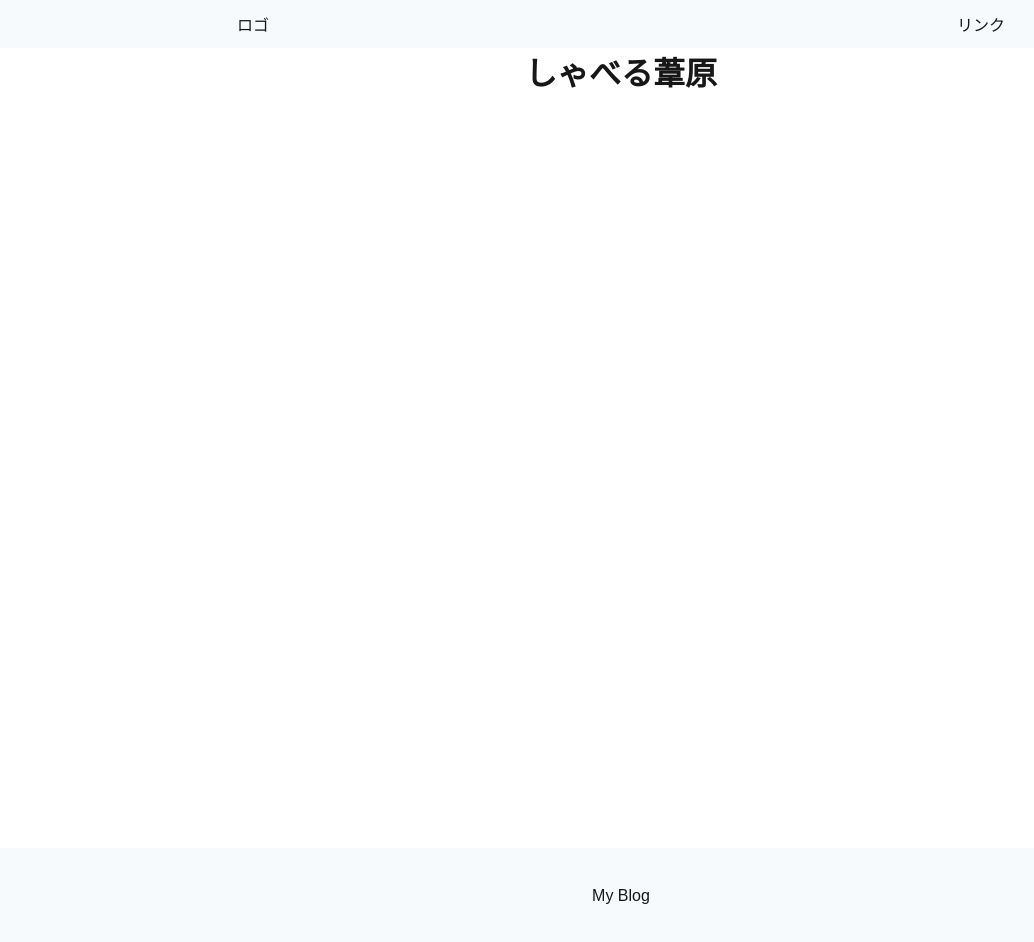
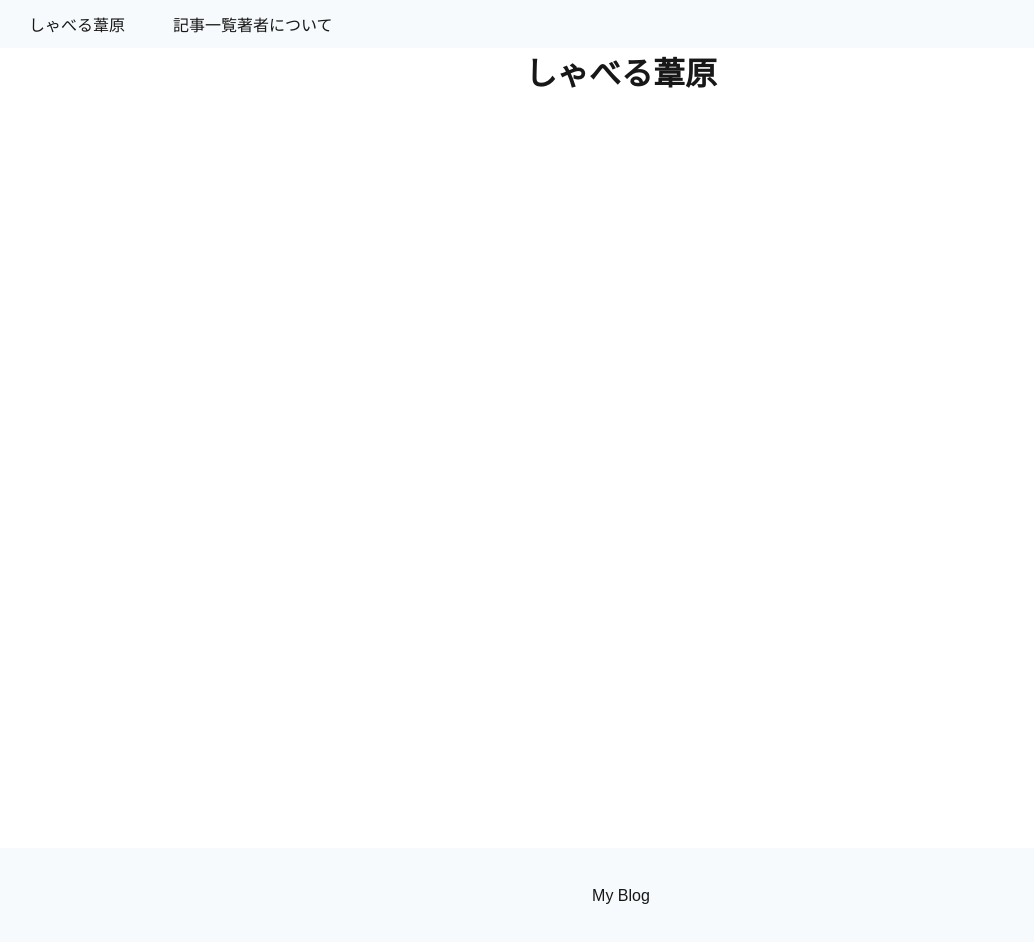
Before and after one commit to nakamuraitsuki/Next-blog-project, a Next.js app: page / in a window 1280 px wide. Shown: the whole page, without its empty margins (19-1053 px from the left). Built offline with nearby package versions, Linux system fonts and the light colour scheme.

Commit message:
ヘッダーいじった

```diff
--- a/src/components/Header/Header.jsx
+++ b/src/components/Header/Header.jsx
@@ -6,9 +6,12 @@ const Header = () => {
         <header className={styles.header}>
             <div className={styles.container}>
                 <Link href="/">
-                    ロゴ
+                    しゃべる葦原
                 </Link>
-                <div>リンク</div>
+                <div className={styles.links}>
+                    <div>記事一覧</div>
+                    <div>著者について</div>
+                </div>
             </div>
         </header>
     );
--- a/src/components/Header/Header.module.css
+++ b/src/components/Header/Header.module.css
@@ -3,11 +3,15 @@
 }
 
 .container {
-    max-width: 768px;
-    margin-left: auto;
-    margin-right: auto;
+    margin:0 48px;
     display: flex;
-    justify-content: space-between;
     align-items: center;
     height: 48px;
 }
+
+.links {
+    margin:auto 48px;
+    width:auto;
+    display:flex;
+    justify-content: space-between;
+}
```
